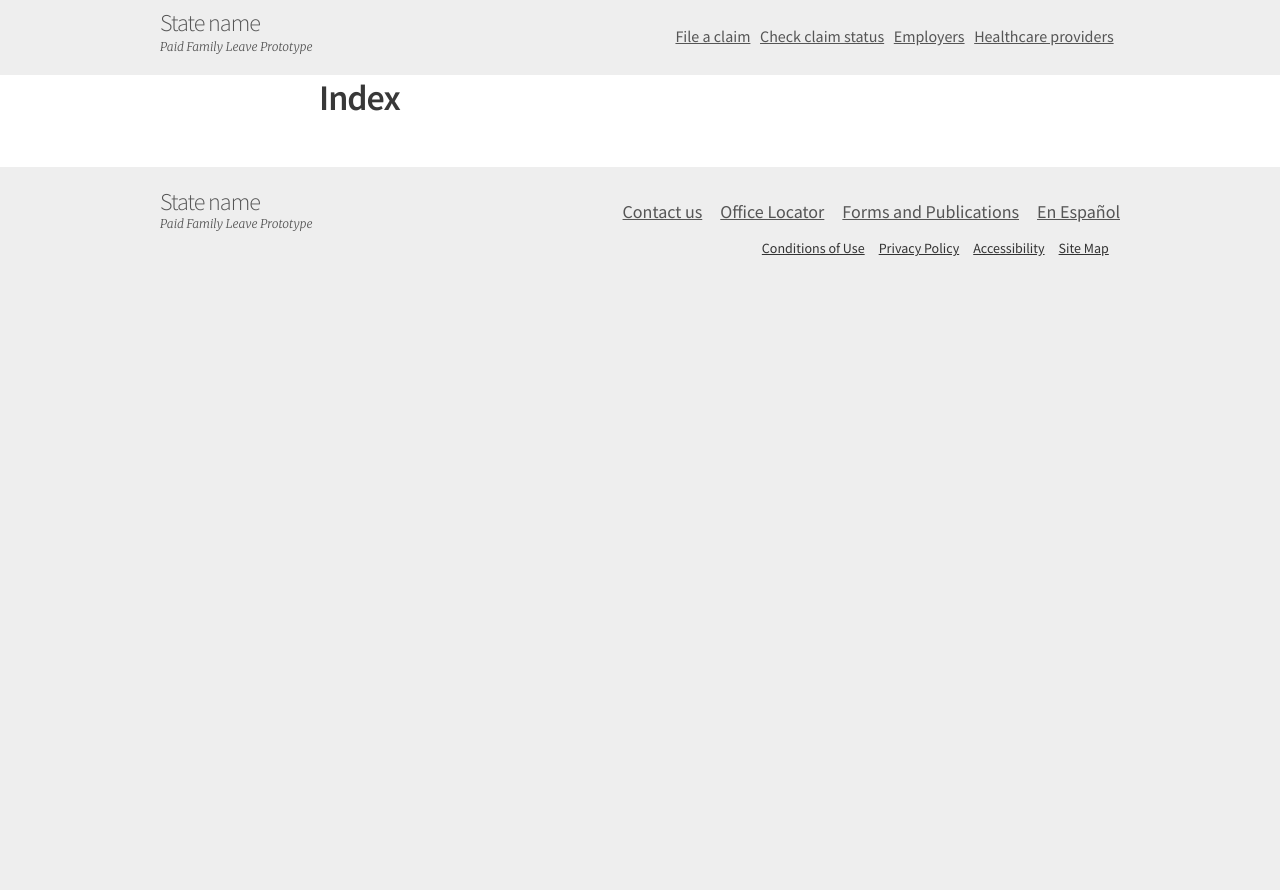
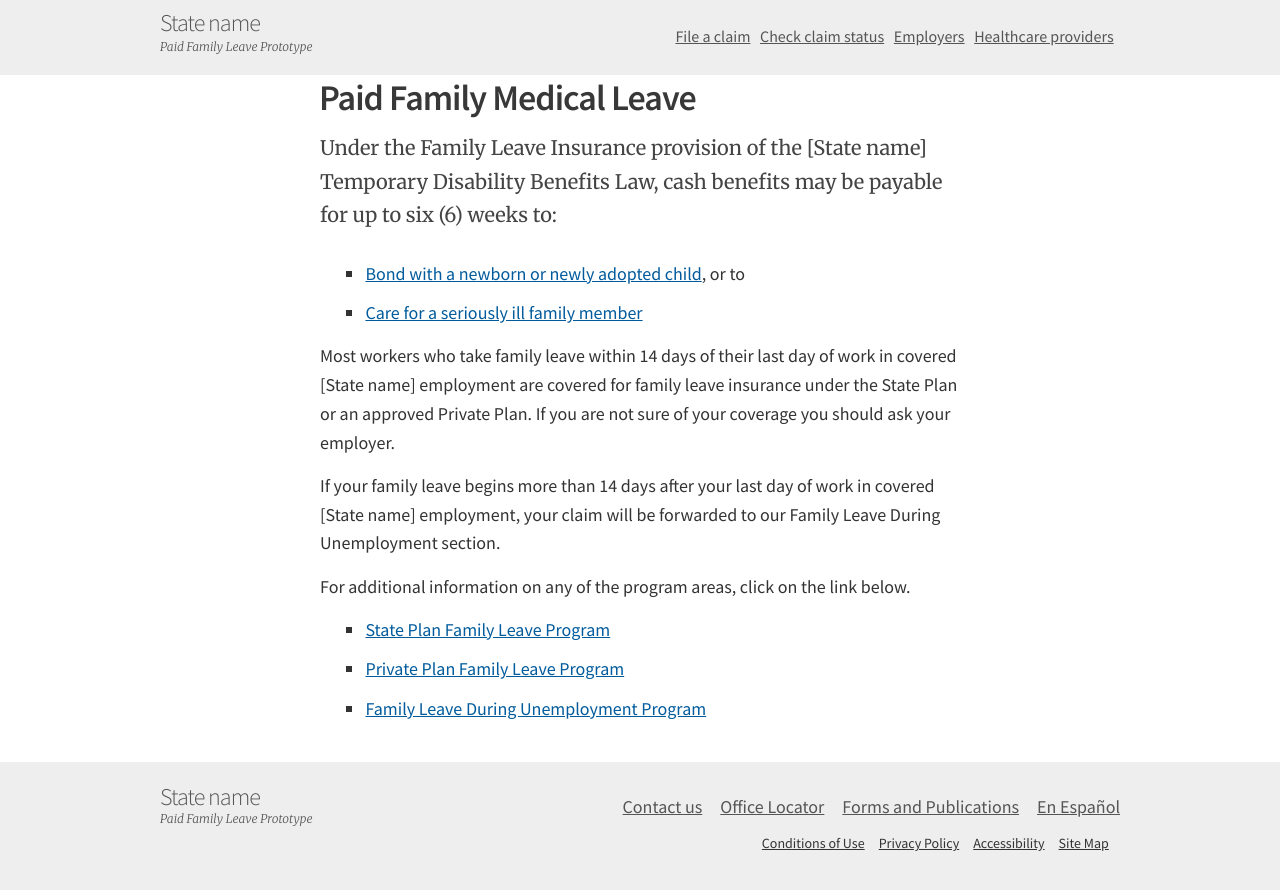
Before and after one commit to 18F/Paid-Leave-Prototype, a Jekyll site: the page built from _pages/index.html, in a window 1280 px wide. Shown: the top 890 px of the page. Built offline with Jekyll 4.4.1, drawn with Linux system fonts in a browser that asks for light colours; nearby versions of some CDN libraries; library files that are not in the unit come from our copies.

Commit message:
Add home page text

```diff
--- a/_pages/index.html
+++ b/_pages/index.html
@@ -9,7 +9,24 @@ permalink: /
   {% include site-header.html %}
   <main role="main" id="main" class="page">
     <div class="wrapper">
-      <h1>Index</h1>
+      <h1>Paid Family Medical Leave</h1>
+
+      <p>Under the Family Leave Insurance provision of the [State name] Temporary Disability Benefits Law, cash benefits may be payable for up to six (6) weeks to:</p>
+      <ul>
+        <li><a href="#">Bond with a newborn or newly adopted child</a>, or to</li>
+        <li><a href="#">Care for a seriously ill family member</a></li>
+      </ul>
+
+      <p>Most workers who take family leave within 14 days of their last day of work in covered [State name] employment are covered for family leave insurance under the State Plan or an approved Private Plan. If you are not sure of your coverage you should ask your employer.</p>
+
+      <p>If your family leave begins more than 14 days after your last day of work in covered [State name] employment, your claim will be forwarded to our Family Leave During Unemployment section.</p>
+
+      <p>For additional information on any of the program areas, click on the link below.</p>
+      <ul>
+        <li><a href="#">State Plan Family Leave Program</a></li>
+        <li><a href="#">Private Plan Family Leave Program</a></li>
+        <li><a href="#">Family Leave During Unemployment Program</a></li>
+      </ul>
     </div>
   </main>
   {% include site-footer.html %}
```
